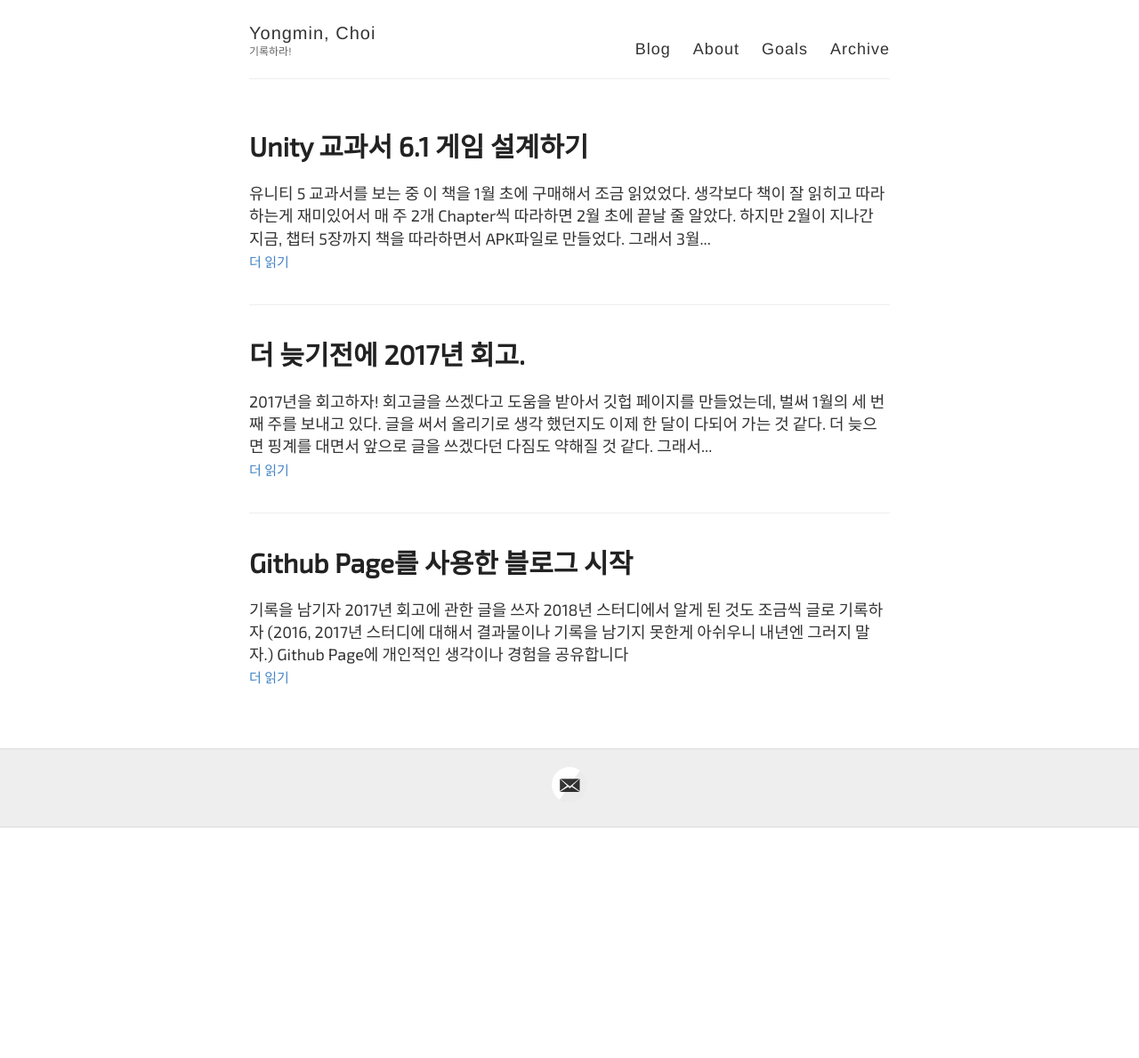
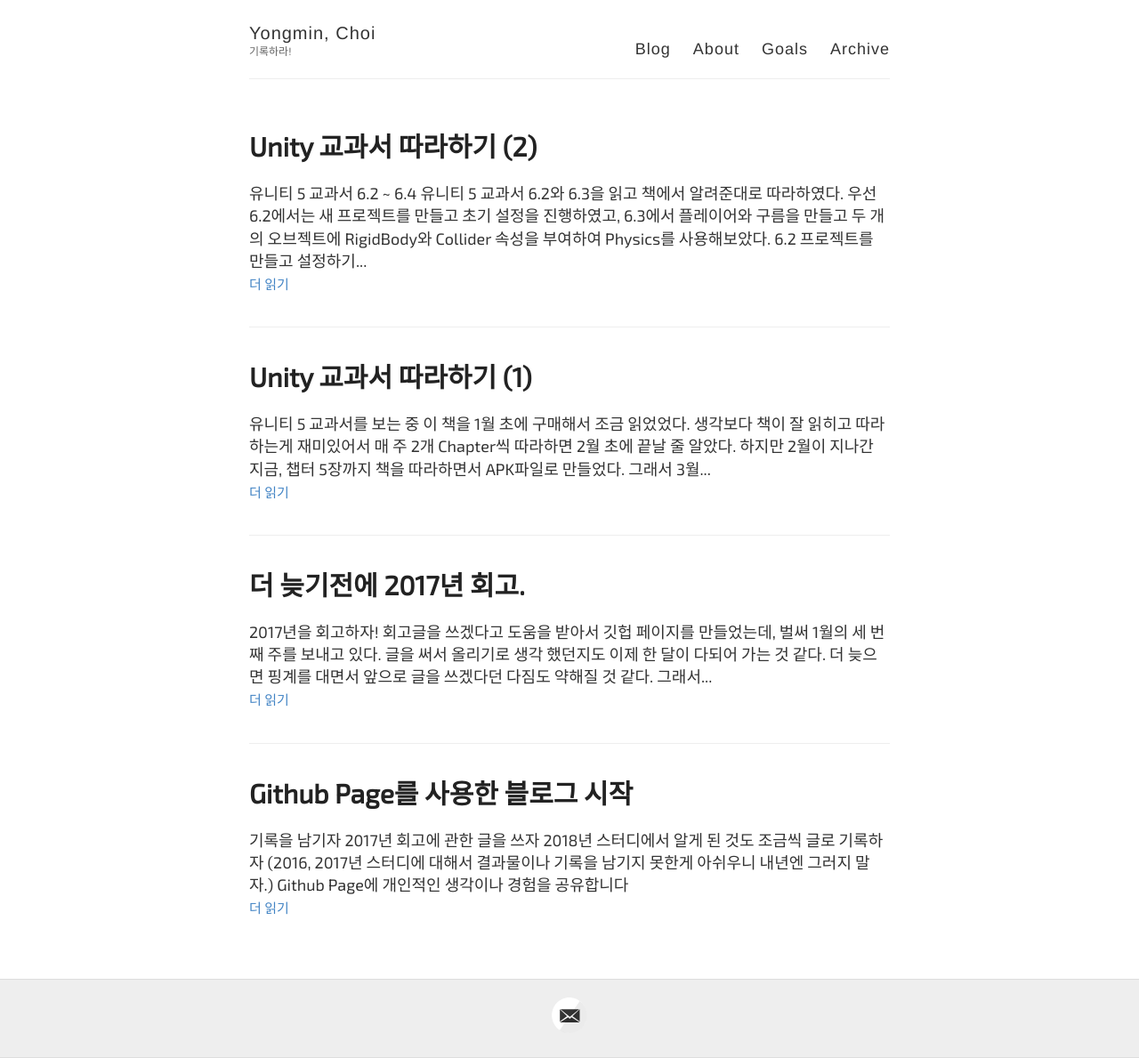
Before and after one commit to pyjaru/pyjaru.github.io, a Jekyll site: the page built from index.html, in a window 1280 px wide. Shown: the whole page at 89% size. Built offline with Jekyll 4.4.1, drawn with Linux system fonts in a browser that asks for light colours; some web fonts are replaced; the list of posts is cut into pages by our own code; before the commit the page ends 930 px from its top, so only the background shows below that; some of the changed lines change nothing that is shown.

Commit message:
20180306 게시

```diff
--- a/_posts/2018-03-02-20180302_01.md
+++ b/_posts/2018-03-02-20180302_01.md
@@ -1,6 +1,6 @@
 ---
 layout: post
-title: Unity 교과서 6.1 게임 설계하기
+title: Unity 교과서 따라하기 (1)
 author:
 tags: Unity_5_교과서, 기타무라_마나미, 길벗
 ---
@@ -43,7 +43,7 @@ tags: Unity_5_교과서, 기타무라_마나미, 길벗
     1. 제너레이터 스크립트
     1. 감독 스크립트
 
-### 감상
+## 감상
 
  6.1 게임 설계를 읽었다. 이 책이 잘 읽히는 이유가 책에서 사용하는 5단계 설계 때문이 아닐까 싶다. 설계 방법이 매 장 바뀌지 않으면서 룰렛 게임, 자동차 이동 게임, 화살 피하기 게임 등 다른 유형의 게임의 설계에 적용이 잘 되었다. 그리고 설계가 쉬워서 어떤 게임을 만들것인지 쉽게 파악이 되었다. 아직 7장과 8장 게임 설계도 남아있는데 그 때에도 무엇을 하려는지 이해하기 수월할 것 같다.
 
--- /dev/null
+++ b/_posts/2018-03-06-20180306_01.md
@@ -0,0 +1,37 @@
+---
+layout: post
+title: Unity 교과서 따라하기 (2)
+author:
+tags: Unity_5_교과서, 기타무라_마나미, 길벗
+---
+
+## 유니티 5 교과서 6.2 ~ 6.4
+
+ [유니티 5 교과서](http://www.kyobobook.co.kr/product/detailViewKor.laf?ejkGb=KOR&mallGb=KOR&barcode=9791160501483&orderClick=LAH&Kc=) 6.2와 6.3을 읽고 책에서 알려준대로 따라하였다.
+우선 6.2에서는 새 프로젝트를 만들고 초기 설정을 진행하였고, 6.3에서 플레이어와
+구름을 만들고 두 개의 오브젝트에 RigidBody와 Collider 속성을 부여하여 Physics를 사용해보았다.
+
+## 6.2 프로젝트를 만들고 설정하기
+
+6.2에서는 프로젝트를 설정하고 만드는 과정에 대한 소개가 있다.
+
+1. 유니티를 실행해서 새로운 프로젝트를 만든다.
+    - 2D로 설정한 후 프로젝트명을 지정한다.
+1. 예제 소스에서 6장에서 사용되는 이미지 리소스들을 가져와서 생성한 프로젝트에 넣는다.
+1. 프로그램 메뉴에서 File - Build Setting을 클릭해서 게임 플랫폼을 안드로이드로 변경하였다. (Player Setting을 클릭해서 가로로 회전되지 않도록 하였고, 타겟 안드로이드 버전을 API 레벨 22로 설정하였다.)
+1. GameScene화면에서 기본 프리셋에서 세로로 긴 10:16 프리셋을 선택하였다.
+1. 이제 다음 내용으로 넘어간다.
+
+## 6.3 Physics 배우기
+
+ 물체에 작용하는 힘을 계산해주는 `Rigidbody`와 물체의 충돌 영역을 계산하는 `Collider`라는 유니티 물리엔진 요소를 사용해보았다.
+ 우선 플레이어를 화면에 배치한 뒤 `Rigidbody 2D` 컴포넌트를 추가하여서 마치 중력을 받은듯이 움직이게 했고, 후에 충돌 처리를 위해서 `Circle Collider 2D` 컴포넌트도 추가하였다. 다음으로 장애물 역할을 하는 구름을 배치하였다. 구름에도 역시 `Rigidbody 2D`컴포넌트를 추가하였는데 이 때 BodyType을 Kinetic으로 설정하였다. 또 충돌 처리를 위해 `Box Collider 2D`도 추가하였다.
+ `Play`버튼을 클릭하여 게임을 재생하니 플레이어가 떨어지다가 구름위에 잘 착지하는 것을 볼 수 있었다.
+
+## 6.4 콜라이더 형태 연구하기
+
+ Collider를 그냥 사용하니 두 오브젝트 사이에 빈 공간이 생긴채로 동작한다. 그래서 더 자연스럽게 보일 수 있도록 각 오브젝트에 설정한 Collider를 수정하였다. 구름의 경우 플레이어가 구름 위에 착지한 것처럼 보일 수 있도록 경계를 이미지의 안쪽으로 살짝 포함시켰다. 그리고 플레이어에는 `Circle Collider 2D`를 캐릭터 발에서 다리 사이의 공간을 충돌범위로 설정하였고, 나머지 몸통부분은 `Box Collider 2D`를 추가한 후 두 Collider 요소의 크기를 수정하여 플레이어의 충돌 범위를 설정하였다. 여기에서 플레이어의 발쪽 경계가 둥글다보니 구름의 경계중 모퉁이와 부딪히니 캐릭터가 회전이 되었다. 책에서는 이 문제로 캐릭터가 회전되는 상황을 방지하기 위해서 플레이어의 `Rigidbody 2D`의 `Constraint->Freeze Rotation "Z"`에 체크하여 Z축으로의 회전을 막는 것으로 해결하였다.
+
+## 감상
+
+ Rigidbody와 Collider를 사용해보았다. 내가 코드 한줄 작성하지 않고 설정만으로 잘 동작하니 편리하다. 예전 프로그래밍 수업시간에서 원 두개를 그리고 충돌하게 하는 과제가 있었는데 그때 충돌처리를 못해서 원 두개가 겹치거나, 화면상에서 원 끼리 부딪치기 직전에 튕겨져버리는 문제가 발생했던 기억이 떠올랐다. 아무튼 유니티에서 물리엔진을 사용한다면 2D이건 3D이건 두 컴포넌트는 핵심 요소라고 생각된다.
```
